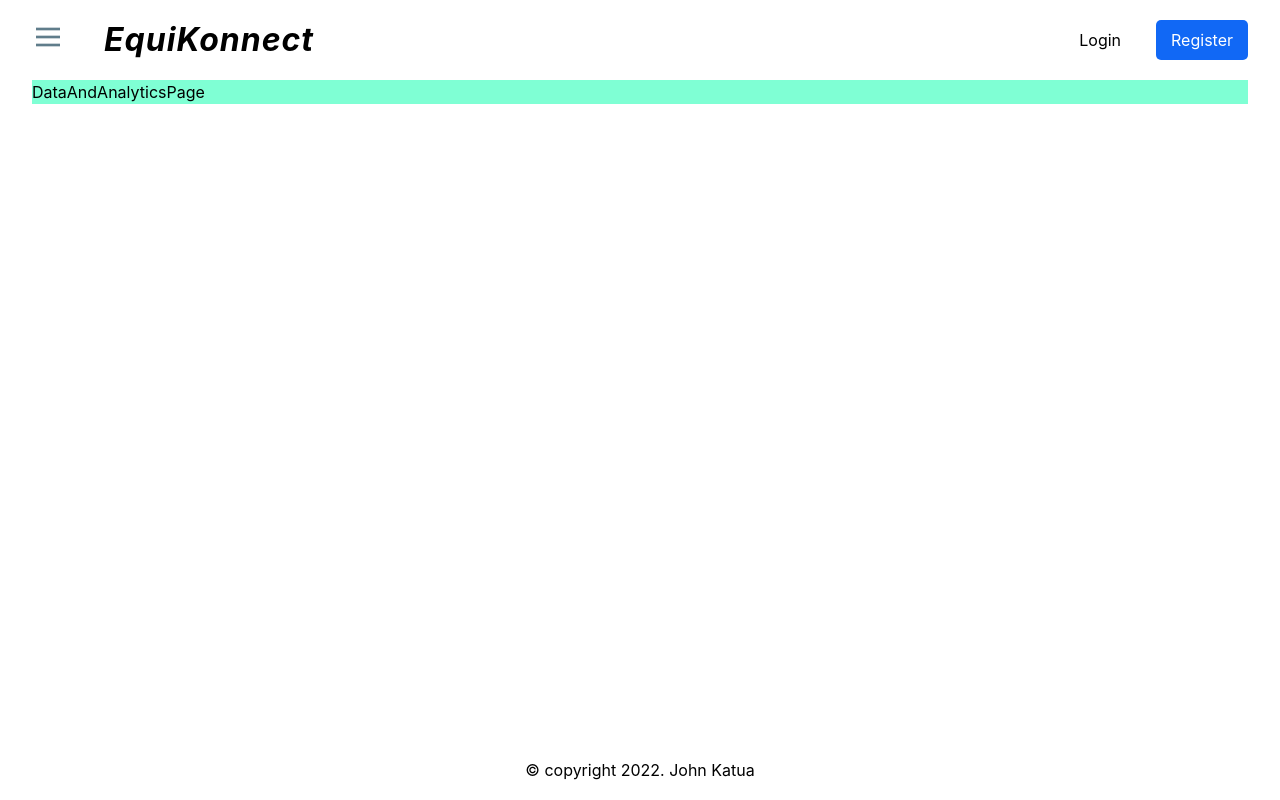
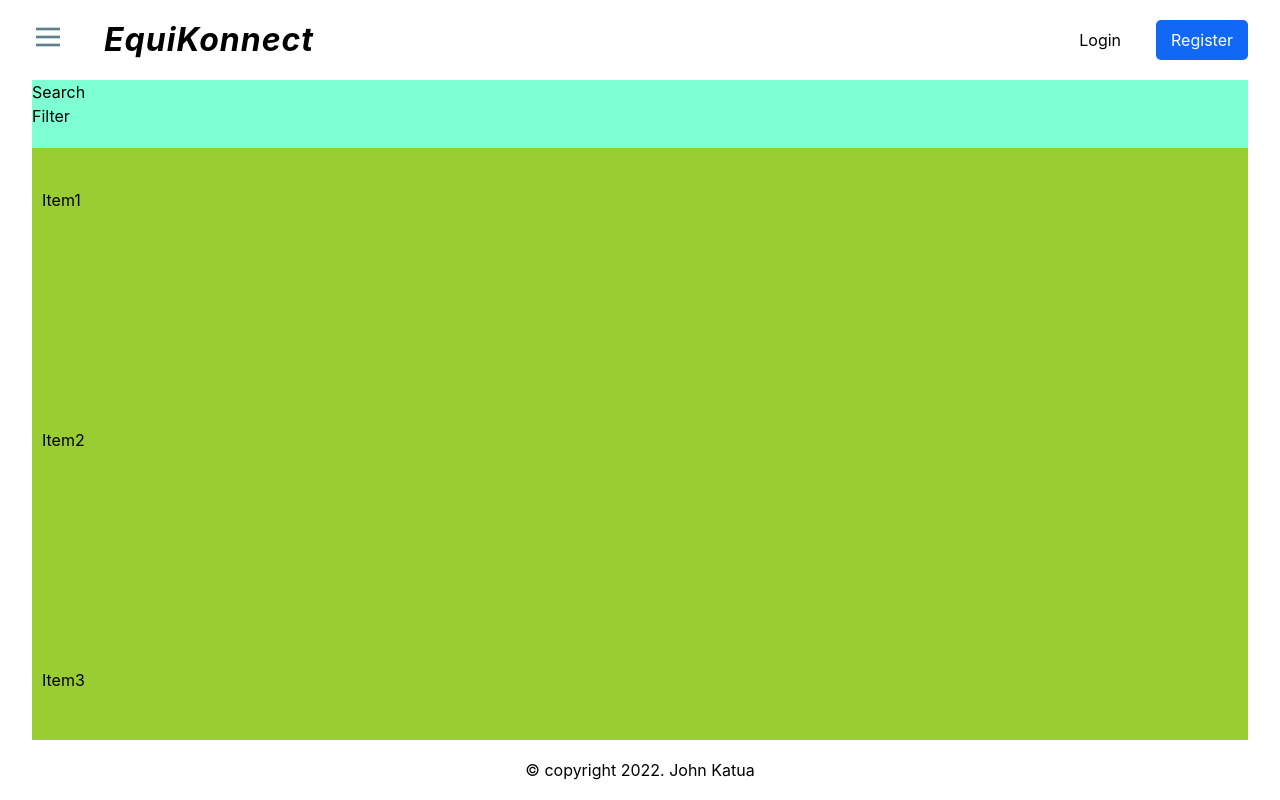
Before and after one commit to The-Jitu-Assignments/connect, a React (Vite) app in the folder frontend/: page /dataAndAnalytics in a window 1280 px wide. Built offline with nearby package versions, Linux system fonts and the light colour scheme.

Commit message:
added an overflow y to the analytics page

```diff
--- a/frontend/src/pages/analytics/analytics.css
+++ b/frontend/src/pages/analytics/analytics.css
@@ -1,3 +1,8 @@
 .analytics-container {
+  display: flex;
+  flex-direction: column;
+  gap: 20px;
   background-color: aquamarine;
+  height: 100%;
+  overflow-y: scroll;
 }
--- a/frontend/src/pages/analytics/index.jsx
+++ b/frontend/src/pages/analytics/index.jsx
@@ -3,7 +3,24 @@ import './analytics.css'
 
 const DataAndAnalyticsPage = () => {
   return (
-    <div className='analytics-container'>DataAndAnalyticsPage</div>
+    <div className='analytics-container'>
+      <div>
+        <div>Search</div>
+        <div>Filter</div>
+      </div>
+      <div>
+        <div className="test">Item1</div>
+        <div className="test">Item2</div>
+        <div className="test">Item3</div>
+        <div className="test">Item4</div>
+        <div className="test">Item5</div>
+        <div className="test">Item6</div>
+        <div className="test">Item7</div>
+        <div className="test">Item8</div>
+        <div className="test">Item9</div>
+        <div className="test">Item10</div>
+      </div>
+    </div>
   )
 }
 
```
